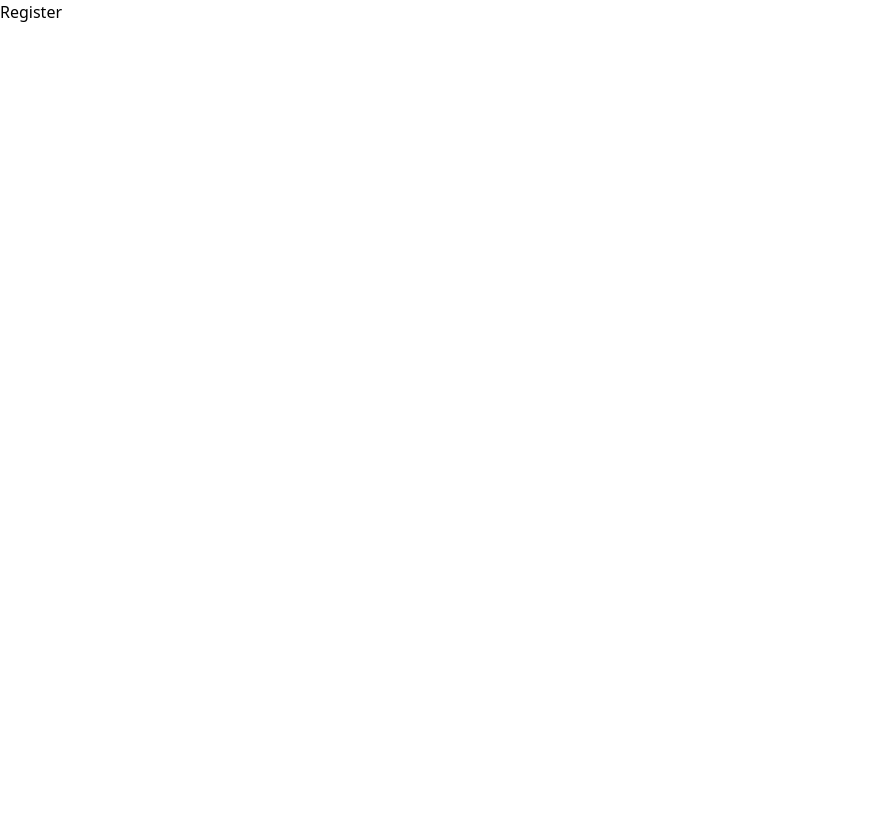
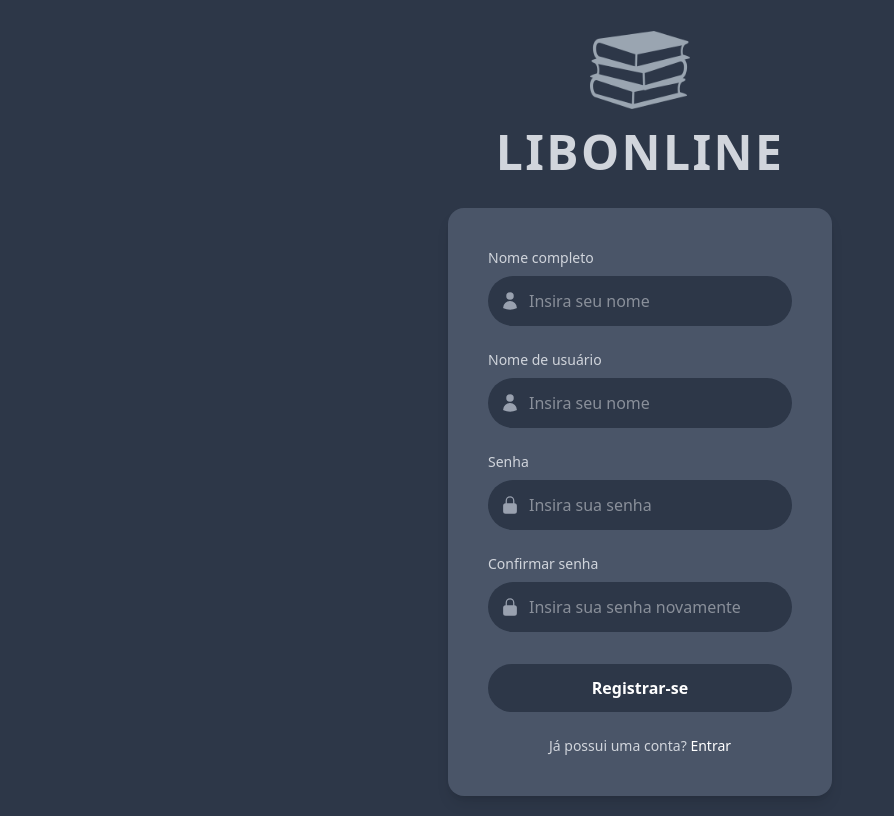
Before and after one commit to ArthurCatarino/LibOnline, a React (Vite) app in the folder Frontend/LibOnline/: page /register in a window 1280 px wide. Shown: the whole page, without its empty margins (0-894 px from the left). Built offline with nearby package versions, Linux system fonts and the light colour scheme.

Commit message:
feat: criação e implementação da página

```diff
--- a/Frontend/LibOnline/src/pages/Login.jsx
+++ b/Frontend/LibOnline/src/pages/Login.jsx
@@ -2,28 +2,22 @@ import React from "react";
 import { useForm } from "react-hook-form";
 import validator from "validator";
 import { UserIcon, LockClosedIcon } from "@heroicons/react/24/solid";
+import Logo from "../assets/pilha-de-tres-livros.png";
+import { useNavigate } from "react-router-dom";
 
 // Componente para o Logo
 const LibSearchLogo = () => (
   <div className="flex flex-col items-center mb-8">
-    {/* Ícone de Livros (SVG) */}
-    <svg
-      xmlns="http://www.w3.org/2000/svg"
-      viewBox="0 0 24 24"
-      fill="currentColor"
-      className="w-16 h-16 text-gray-400"
-    >
-      <path d="M10.5 1.5H8.25A2.25 2.25 0 006 3.75v16.5a2.25 2.25 0 002.25 2.25h7.5A2.25 2.25 0 0018 20.25V3.75a2.25 2.25 0 00-2.25-2.25H13.5m-3 0V3h3V1.5m-3 0h3m-3 18.75h3" />
-      <path d="M10.5 1.5a.75.75 0 01.75-.75h1.5a.75.75 0 01.75.75V3a.75.75 0 01-.75.75h-1.5A.75.75 0 0110.5 3V1.5z" />
-    </svg>
-
+    <img src={Logo} alt="" srcset="" width={100} />
     <h1 className="text-5xl font-bold text-gray-300 tracking-wider mt-2">
-      LIBSEARCH
+      LIBONLINE
     </h1>
   </div>
 );
 
 const Login = () => {
+  const navigate = useNavigate();
+
   const {
     register,
     handleSubmit,
@@ -39,7 +33,8 @@ const Login = () => {
   };
 
   return (
-    <div className="bg-[#2D3748] min-h-screen flex flex-col items-center justify-center font-sans">
+    <section className="bg-[#2D3748] h-fit">
+      <div className="min-h-screen py-5 flex flex-col items-center justify-center font-sans">
         <LibSearchLogo />
 
         <form
@@ -62,7 +57,7 @@ const Login = () => {
               <input
                 id="username"
                 type="text"
-              className="w-full bg-[#2D3748] text-gray-200 border border-transparent rounded-full py-3 pl-10 pr-4 focus:outline-none focus:ring-2 focus:ring-blue-500 transition"
+                className="w-full bg-[#2D3748] text-gray-200 border border-transparent rounded-full py-3 pl-10 pr-4 focus:outline-none focus:ring-2 focus:ring-white transition"
                 placeholder="Insira seu nome"
                 {...register("username", {
                   required: "O nome de usuário é obrigatório.",
@@ -95,7 +90,7 @@ const Login = () => {
               <input
                 id="password"
                 type="password"
-              className="w-full bg-[#2D3748] text-gray-200 border border-transparent rounded-full py-3 pl-10 pr-4 focus:outline-none focus:ring-2 focus:ring-blue-500 transition"
+                className="w-full bg-[#2D3748] text-gray-200 border border-transparent rounded-full py-3 pl-10 pr-4 focus:outline-none focus:ring-2 focus:ring-white transition"
                 placeholder="Insira sua senha"
                 {...register("password", {
                   required: "A senha é obrigatória.",
@@ -121,24 +116,25 @@ const Login = () => {
             </a>
           </div>
 
-        {/* Botões */}
           <div className="flex flex-col gap-4">
             <button
               type="submit"
-            className="w-full bg-[#2D3748] text-white font-bold py-3 rounded-full hover:bg-gray-800 focus:outline-none focus:ring-2 focus:ring-offset-2 focus:ring-offset-gray-700 focus:ring-white transition"
+              className="w-full bg-[#2D3748] text-white font-bold py-3 rounded-full hover:bg-gray-800 focus:outline-none focus:ring-2 focus:ring-offset-1 focus:ring-offset-gray-700 focus:ring-white transition cursor-pointer"
             >
               Entrar
             </button>
 
             <button
               type="button"
-            className="w-full bg-[#718096] text-white font-bold py-3 rounded-full hover:bg-gray-500 focus:outline-none focus:ring-2 focus:ring-offset-2 focus:ring-offset-gray-700 focus:ring-white transition"
+              className="w-full bg-[#718096] text-white font-bold py-3 rounded-full hover:bg-gray-500 focus:outline-none focus:ring-2 focus:ring-offset-1 focus:ring-offset-gray-700 focus:ring-white transition cursor-pointer"
+              onClick={() => navigate("/register")}
             >
               Registrar-se
             </button>
           </div>
         </form>
       </div>
+    </section>
   );
 };
 
--- a/Frontend/LibOnline/src/pages/NotFound.jsx
+++ b/Frontend/LibOnline/src/pages/NotFound.jsx
@@ -1,9 +1,35 @@
-import React from 'react'
+import { ExclamationTriangleIcon } from "@heroicons/react/24/outline";
+import { useNavigate } from "react-router-dom";
+
 
 const NotFound = () => {
+  const navigate = useNavigate();
+
   return (
-    <div>NotFound</div>
-  )
-}
+    <section className="bg-[#2D3748] h-screen flex flex-col justify-center items-center font-sans p-4">
+      <div className="text-center">
+        <ExclamationTriangleIcon className="mx-auto h-24 w-24 text-yellow-400" />
 
-export default NotFound
+        <h2 className="mt-6 text-4xl font-bold text-white">Erro 404</h2>
+        <p className="mt-4 text-lg text-gray-300">
+          Oops! A página que você está procurando não foi encontrada.
+        </p>
+        <p className="mt-2 text-md text-gray-400">
+          Parece que o link que você seguiu está quebrado ou a página foi
+          removida.
+        </p>
+
+        <div className="mt-10">
+          <button
+            onClick={() => navigate("/")}
+            className="bg-[#4A5568] text-white font-bold py-3 px-8 rounded-full hover:bg-gray-600 focus:outline-none focus:ring-2 focus:ring-offset-2 focus:ring-offset-gray-800 focus:ring-white transition-colors duration-200"
+          >
+            Voltar ao Início
+          </button>
+        </div>
+      </div>
+    </section>
+  );
+};
+
+export default NotFound;
--- a/Frontend/LibOnline/src/pages/Register.jsx
+++ b/Frontend/LibOnline/src/pages/Register.jsx
@@ -1,9 +1,191 @@
-import React from 'react'
+import { useForm } from "react-hook-form";
+import { UserIcon, LockClosedIcon } from "@heroicons/react/24/solid";
+import Logo from "../assets/pilha-de-tres-livros.png";
+import { useNavigate } from "react-router-dom";
+
+const LibSearchLogo = () => (
+  <div className="flex flex-col items-center mb-8">
+    <img src={Logo} alt="Logo LibSearch" width={100} />
+    <h1 className="text-5xl font-bold text-gray-300 tracking-wider mt-2">
+      LIBONLINE
+    </h1>
+  </div>
+);
 
 const Register = () => {
+  const navigate = useNavigate();
+
+  const {
+    register,
+    handleSubmit,
+    watch,
+    formState: { errors },
+  } = useForm({
+    mode: "onTouched",
+  });
+
+  const password = watch("password", "");
+
+  const onSubmit = (data) => {
+    console.log("Dados do formulário de cadastro:", data);
+    alert(`Cadastro de ${data.username} realizado com sucesso!`);
+    navigate("/login");
+  };
+
   return (
-    <div>Register</div>
-  )
-}
+    <section className="bg-[#2D3748] h-fit">
+      <div className="min-h-screen py-5 flex flex-col items-center justify-center font-sans">
+        <LibSearchLogo />
 
-export default Register
+        <form
+          onSubmit={handleSubmit(onSubmit)}
+          className="bg-[#4A5568] p-10 rounded-2xl shadow-lg w-full max-w-sm"
+          noValidate
+        >
+          {/* Campo Nome Completo */}
+          <div className="mb-6">
+            <label
+              htmlFor="fullName"
+              className="block text-gray-300 text-sm font-medium mb-2"
+            >
+              Nome completo
+            </label>
+            <div className="relative">
+              <div className="absolute inset-y-0 left-0 pl-3 flex items-center pointer-events-none">
+                <UserIcon className="h-5 w-5 text-gray-400" />
+              </div>
+              <input
+                id="fullName"
+                type="text"
+                className="w-full bg-[#2D3748] text-gray-200 border border-transparent rounded-full py-3 pl-10 pr-4 focus:outline-none focus:ring-2 focus:ring-white transition"
+                placeholder="Insira seu nome"
+                {...register("fullName", {
+                  required: "O nome completo é obrigatório.",
+                })}
+              />
+            </div>
+            {errors.fullName && (
+              <p className="text-red-400 text-xs mt-2">
+                {errors.fullName.message}
+              </p>
+            )}
+          </div>
+
+          {/* Campo Nome do Usuário */}
+          <div className="mb-6">
+            <label
+              htmlFor="username"
+              className="block text-gray-300 text-sm font-medium mb-2"
+            >
+              Nome de usuário
+            </label>
+            <div className="relative">
+              <div className="absolute inset-y-0 left-0 pl-3 flex items-center pointer-events-none">
+                <UserIcon className="h-5 w-5 text-gray-400" />
+              </div>
+              <input
+                id="username"
+                type="text"
+                className="w-full bg-[#2D3748] text-gray-200 border border-transparent rounded-full py-3 pl-10 pr-4 focus:outline-none focus:ring-2 focus:ring-white transition"
+                placeholder="Insira seu nome"
+                {...register("username", {
+                  required: "O nome de usuário é obrigatório.",
+                })}
+              />
+            </div>
+            {errors.username && (
+              <p className="text-red-400 text-xs mt-2">
+                {errors.username.message}
+              </p>
+            )}
+          </div>
+
+          {/* Campo Senha */}
+          <div className="mb-6">
+            <label
+              htmlFor="password"
+              className="block text-gray-300 text-sm font-medium mb-2"
+            >
+              Senha
+            </label>
+            <div className="relative">
+              <div className="absolute inset-y-0 left-0 pl-3 flex items-center pointer-events-none">
+                <LockClosedIcon className="h-5 w-5 text-gray-400" />
+              </div>
+              <input
+                id="password"
+                type="password"
+                className="w-full bg-[#2D3748] text-gray-200 border border-transparent rounded-full py-3 pl-10 pr-4 focus:outline-none focus:ring-2 focus:ring-white transition"
+                placeholder="Insira sua senha"
+                {...register("password", {
+                  required: "A senha é obrigatória.",
+                  minLength: {
+                    value: 8,
+                    message: "A senha deve ter pelo menos 8 caracteres.",
+                  },
+                })}
+              />
+            </div>
+            {errors.password && (
+              <p className="text-red-400 text-xs mt-2">
+                {errors.password.message}
+              </p>
+            )}
+          </div>
+
+          {/* Campo Confirmar Senha */}
+          <div className="mb-8">
+            <label
+              htmlFor="confirmPassword"
+              className="block text-gray-300 text-sm font-medium mb-2"
+            >
+              Confirmar senha
+            </label>
+            <div className="relative">
+              <div className="absolute inset-y-0 left-0 pl-3 flex items-center pointer-events-none">
+                <LockClosedIcon className="h-5 w-5 text-gray-400" />
+              </div>
+              <input
+                id="confirmPassword"
+                type="password"
+                className="w-full bg-[#2D3748] text-gray-200 border border-transparent rounded-full py-3 pl-10 pr-4 focus:outline-none focus:ring-2 focus:ring-white transition"
+                placeholder="Insira sua senha novamente"
+                {...register("confirmPassword", {
+                  required: "A confirmação de senha é obrigatória.",
+                  validate: (value) =>
+                    value === password || "As senhas não coincidem.",
+                })}
+              />
+            </div>
+            {errors.confirmPassword && (
+              <p className="text-red-400 text-xs mt-2">
+                {errors.confirmPassword.message}
+              </p>
+            )}
+          </div>
+
+          {/* Botão de Registrar */}
+          <button
+            type="submit"
+            className="w-full bg-[#2D3748] text-white font-bold py-3 rounded-full hover:bg-gray-800 focus:outline-none focus:ring-2 focus:ring-offset-1 focus:ring-offset-gray-700 focus:ring-white transition cursor-pointer"
+          >
+            Registrar-se
+          </button>
+
+          {/* Link para Login */}
+          <p className="text-center text-sm text-gray-300 mt-6">
+            Já possui uma conta?{" "}
+            <span
+              onClick={() => navigate("/login")}
+              className="font-medium text-white hover:underline cursor-pointer"
+            >
+              Entrar
+            </span>
+          </p>
+        </form>
+      </div>
+    </section>
+  );
+};
+
+export default Register;
```
Lines whose indentation alone changed are shown as unchanged.
